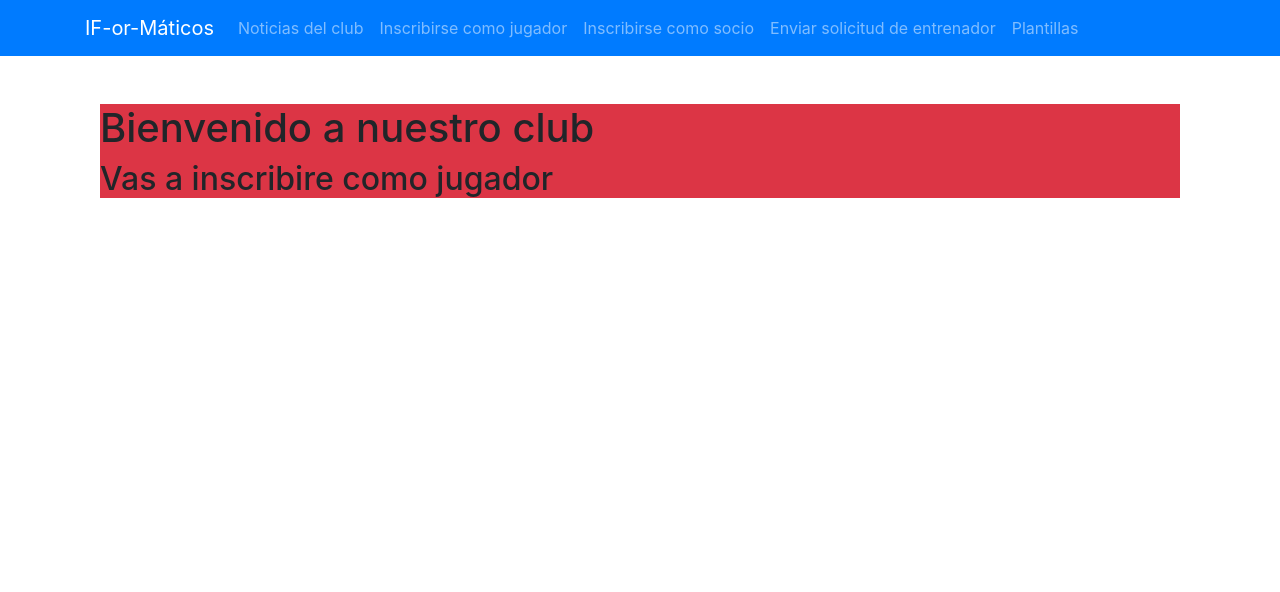
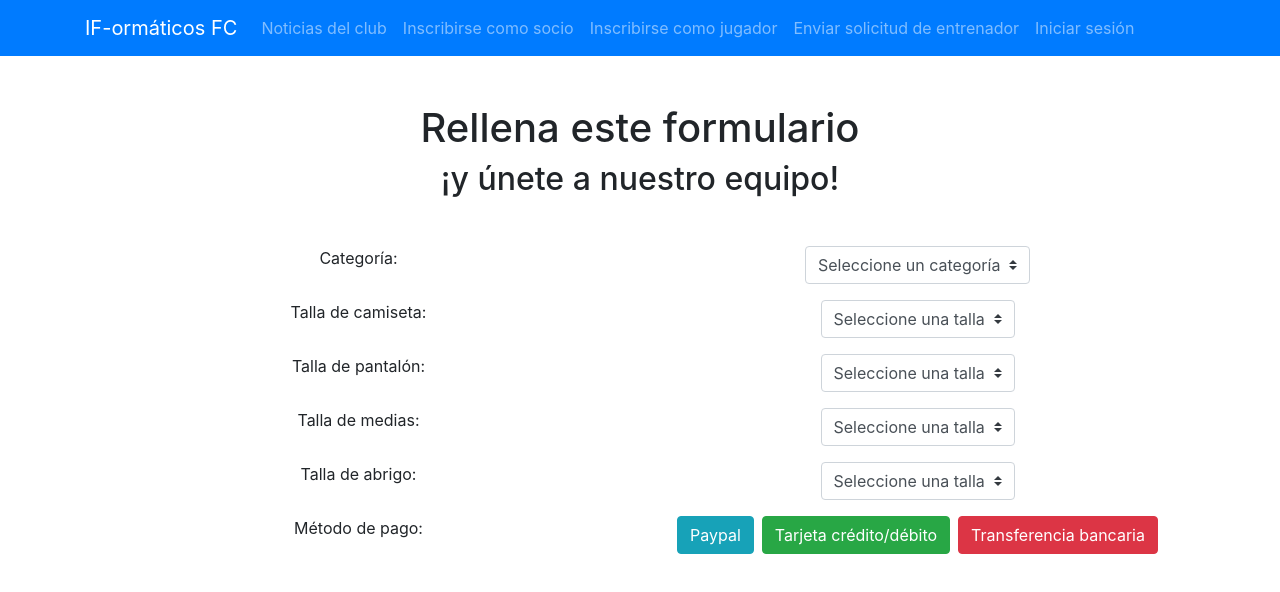
Before and after one commit to isaacdaw2/IF-ormaticosFC, a Vue app: page /jugador in a window 1280 px wide. Shown: the top 592 px of the page. Built offline with nearby package versions, Linux system fonts and the light colour scheme.

Commit message:
pagina ugador

```diff
--- a/src/App.vue
+++ b/src/App.vue
@@ -1,4 +1,4 @@
-<template>
+<template class="bg-danger">
   <div id="app">
 
       <b-navbar toggleable="md" type="dark" variant="primary">
@@ -6,16 +6,16 @@
         <b-container>
 
           <b-navbar-toggle target="nav-collapse"></b-navbar-toggle>
-          <b-navbar-brand :to="{name: 'Home'}">IF-or-Máticos</b-navbar-brand>
+          <b-navbar-brand :to="{name: 'Noticias'}">IF-ormáticos FC</b-navbar-brand>
 
           <b-collapse id="nav-collapse" is-nav>
 
             <b-navbar-nav>
-              <b-nav-item :to="{name: 'Home'}">Noticias del club</b-nav-item>
+              <b-nav-item :to="{name: 'Noticias'}">Noticias del club</b-nav-item>
+              <b-nav-item :to="{name: 'Socio'}">Inscribirse como socio</b-nav-item>
               <b-nav-item :to="{name: 'Jugador'}">Inscribirse como jugador</b-nav-item>
-              <b-nav-item :to="{name: 'Grid'}">Inscribirse como socio</b-nav-item>
-              <b-nav-item :to="{name: 'Cards'}">Enviar solicitud de entrenador</b-nav-item>
-              <b-nav-item :to="{name: 'Form'}">Plantillas</b-nav-item>
+              <b-nav-item :to="{name: 'Entrenador'}">Enviar solicitud de entrenador</b-nav-item>
+              <b-nav-item :to="{name: 'Iniciar'}">Iniciar sesión</b-nav-item>
             </b-navbar-nav>
 
           </b-collapse>
@@ -29,3 +29,9 @@
       </b-container>
   </div>
 </template>
+
+<style>
+  body{
+    background-color: papayawhip;
+  }
+</style>
--- a/src/components/HelloWorld.vue
+++ b/src/components/Noticias.vue
@@ -33,7 +33,7 @@
 
 <script>
 export default {
-  name: 'HelloWorld',
+  name: 'Noticias',
   props: {
     msg: String
   }
--- a/src/router/index.js
+++ b/src/router/index.js
@@ -6,28 +6,28 @@ Vue.use(VueRouter)
   const routes = [
   {
     path: '/',
-    name: 'Home',
-    component: () => import(/* webpackChunkName: "home" */ '../views/Home.vue')
+    name: 'Noticias',
+    component: () => import(/* webpackChunkName: "noticias" */ '../views/Noticias.vue')
   },
   {
     path: '/jugador',
     name: 'Jugador',
-    component: () => import(/* webpackChunkName: "about" */ '../views/Jugador.vue')
+    component: () => import(/* webpackChunkName: "jugador" */ '../views/Jugador.vue')
   },
   {
-    path: '/grid',
-    name: 'Grid',
-    component: () => import(/* webpackChunkName: "grid" */ '../views/Grid.vue')
+    path: '/socio',
+    name: 'Socio',
+    component: () => import(/* webpackChunkName: "socio" */ '../views/Socio.vue')
   },
   {
-    path: '/cards',
-    name: 'Cards',
-    component: () => import(/* webpackChunkName: "cards" */ '../views/Cards.vue')
+    path: '/entrenador',
+    name: 'Entrenador',
+    component: () => import(/* webpackChunkName: "entrenador" */ '../views/Entrenador.vue')
   },
   {
-    path: '/form',
-    name: 'Form',
-    component: () => import(/* webpackChunkName: "form" */ '../views/Form.vue')
+    path: '/iniciar',
+    name: 'Iniciar',
+    component: () => import(/* webpackChunkName: "Iniciar" */ '../views/Iniciar.vue')
   }
 ]
 
--- a/src/views/Form.vue
+++ /dev/null
@@ -1,63 +0,0 @@
-<template>
-    <div class="mt-5">
-        <h1>Formularios</h1>
-
-        <form>
-            <b-row>
-                <!-- Columna 1 -->
-                <b-col md="3">
-                    <b-form-input type="text" v-model="texto" :state="comprobar"></b-form-input>
-                    <small>Mínimo 3 carácteres</small>
-                </b-col>
-                <!-- Columna 2 -->
-                <b-col md="3">
-                    <b-form-select v-model="select" :options="animales"></b-form-select>
-                    <p>Selección: {{select}}</p>
-                </b-col>
-                <!-- Columna 3 -->
-                <b-col md="3">
-                    <b-form-radio-group v-model="radio" :options="animalesRadio"></b-form-radio-group>
-                    <p>Radio: {{radio}}</p>
-                </b-col>
-                <!-- Columna 4 -->
-                <b-col md="3">
-                    <b-form-checkbox-group v-model="check" :options="animalesRadio"></b-form-checkbox-group>
-                    <p>Múltiple: {{check}}</p>
-                </b-col>
-                </b-row>
-        </form>
-
-        <p>Texto: {{texto}}</p>
-
-    </div>
-</template>
-
-<script>
-export default {
-    name: 'Form',
-    data(){
-        return {
-            texto: '',
-            check: [],
-            radio: null,
-            select: null,
-            animales:[
-                {value: null, text: 'Seleccione un animal'},
-                {value: 'perro', text: 'Guau guau'},
-                {value: 'gato', text: 'Miau'},
-                {value: 'pato', text: 'Cuak'}
-            ],
-            animalesRadio:[
-                {value: 'perro', text: 'Guau guau'},
-                {value: 'gato', text: 'Miau'},
-                {value: 'pato', text: 'Cuak'}
-            ]
-        }
-    },
-    computed: {
-        comprobar(){
-            return this.texto.length > 2 ? true : false
-        }
-    }
-}
-</script>
--- /dev/null
+++ b/src/views/Iniciar.vue
@@ -0,0 +1,8 @@
+<template class>
+<div class="container">
+  <div class="mt-5 bg-danger">
+    <h1>Bienvenido a nuestro club</h1>
+    <h2>Vas a inscribire como jugador</h2>
+  </div>
+</div>
+</template>
--- a/src/views/Jugador.vue
+++ b/src/views/Jugador.vue
@@ -1,8 +1,120 @@
-<template class>
-<div class="container">
-  <div class="mt-5 bg-danger">
-    <h1>Bienvenido a nuestro club</h1>
-    <h2>Vas a inscribire como jugador</h2>
-  </div>
-</div>
+<template>
+    <div class="mt-5 text-center">
+        <h1>Rellena este formulario</h1>
+        <h2>¡y únete a nuestro equipo!</h2>
+
+        <b-form inline class="mt-5">
+            <b-container>
+                <!-- línea 1: categoría -->
+                <b-row class="mb-3">
+                    <b-col>
+                        <label class="mr-sm-2" for="categorias">Categoría:</label>
+                    </b-col>
+                    <b-col>
+                        <b-form-select v-model="categoria" :options="categorias"></b-form-select>
+                    </b-col>
+                </b-row>
+
+                <!-- línea 2: talla de camiseta -->
+                <b-row class="mb-3">
+                    <b-col>
+                        <label class="mr-sm-2" for="tallaCamiseta">Talla de camiseta:</label>
+                    </b-col>
+                    <b-col>
+                        <b-form-select v-model="tallaCamiseta" :options="tallas"></b-form-select>
+                    </b-col>
+                </b-row>
+
+                <!-- línea 3: talla de pantalón -->
+                <b-row class="mb-3">
+                    <b-col>
+                        <label class="mr-sm-2" for="tallaPantalon">Talla de pantalón:</label>
+                    </b-col>
+                    <b-col>
+                        <b-form-select v-model="tallaPantalon" :options="tallas"></b-form-select>
+                    </b-col>
+                </b-row>
+
+                <!-- línea 4: talla de medias -->
+                <b-row class="mb-3">
+                    <b-col>
+                        <label class="mr-sm-2" for="tallaMedias">Talla de medias:</label>
+                    </b-col>
+                    <b-col>
+                        <b-form-select v-model="tallaMedias" :options="tallas"></b-form-select>
+                    </b-col>
+                </b-row>
+
+                <!-- línea 5: talla de abrigo -->
+                <b-row class="mb-3">
+                    <b-col>
+                        <label class="mr-sm-2" for="tallaAbrigo">Talla de abrigo:</label>
+                    </b-col>
+                    <b-col>
+                        <b-form-select v-model="tallaAbrigo" :options="tallas"></b-form-select>
+                    </b-col>
+                </b-row>
+
+                <!-- línea 6: método de pago -->
+                <b-row class="mb-3">
+                    <b-col class="sm-10">
+                        <label class="mr-2" for="metodoPago">Método de pago:</label>
+                    </b-col>
+                    <b-col class="sm-2">
+                        <b-button variant="info" class="mr-2">Paypal</b-button>
+                        <b-button variant="success" class="mr-2">Tarjeta crédito/débito</b-button>
+                        <b-button variant="danger">Transferencia bancaria</b-button>
+                    </b-col>
+                </b-row>
+            </b-container>
+
+        </b-form>
+    </div>
 </template>
+
+<script>
+export default {
+    name: 'Form',
+    data(){
+        return {
+            texto: '',
+            check: [],
+            radio: null,
+            categoria: null,
+            tallaCamiseta: null,
+            tallaPantalon: null,
+            tallaMedias: null,
+            tallaAbrigo: null,
+            metodoPago: null,
+            categorias:[
+                {value: null, text: 'Seleccione un categoría'},
+                {value: 'Benjamin', text: 'Benjamín'},
+                {value: 'Alevin', text: 'Alevín'},
+                {value: 'Infantil', text: 'Infantil'},
+                {value: 'Cadete', text: 'Cadete'},
+                {value: 'Juvenil', text: 'Juvenil'},
+                {value: 'Aficionado', text: 'Aficionado'},
+                {value: 'Veterano', text: 'Veterano'}
+            ],
+            tallas:[
+                {value: null, text: 'Seleccione una talla'},
+                {value: 'S', text: 'S'},
+                {value: 'M', text: 'M'},
+                {value: 'L', text: 'L'},
+                {value: 'XL', text: 'XL'}
+            ],
+             pago:[
+                {value: null, text: 'Seleccione un método de pago'},
+                {value: 'Paypal', text: 'Paypal'},
+                {value: 'Tarjeta', text: 'Tarjeta crédito/débito'},
+                {value: 'Transferencia', text: 'Transferencia bancaria'}
+            ],
+        }
+    },
+    computed: {
+        comprobar(){
+            return this.texto.length > 2 ? true : false
+        }
+    }
+}
+</script>
--- a/src/views/Home.vue
+++ b/src/views/Noticias.vue
@@ -1,18 +1,18 @@
 <template>
   <div class="home">
     <img alt="Vue logo" src="../assets/logo.png">
-    <HelloWorld msg="Welcome to Your Vue.js App"/>
+    <Noticias msg="Bienvenido a IF-ormáticos FC"/>
   </div>
 </template>
 
 <script>
 // @ is an alias to /src
-import HelloWorld from '@/components/HelloWorld.vue'
+import Noticias from '@/components/Noticias.vue'
 
 export default {
   name: 'Home',
   components: {
-    HelloWorld
+    Noticias
   }
 }
 </script>
```
Also changed, not shown: src/views/Entrenador.vue (renamed from src/views/Grid.vue), src/views/Socio.vue (renamed from src/views/Cards.vue).
